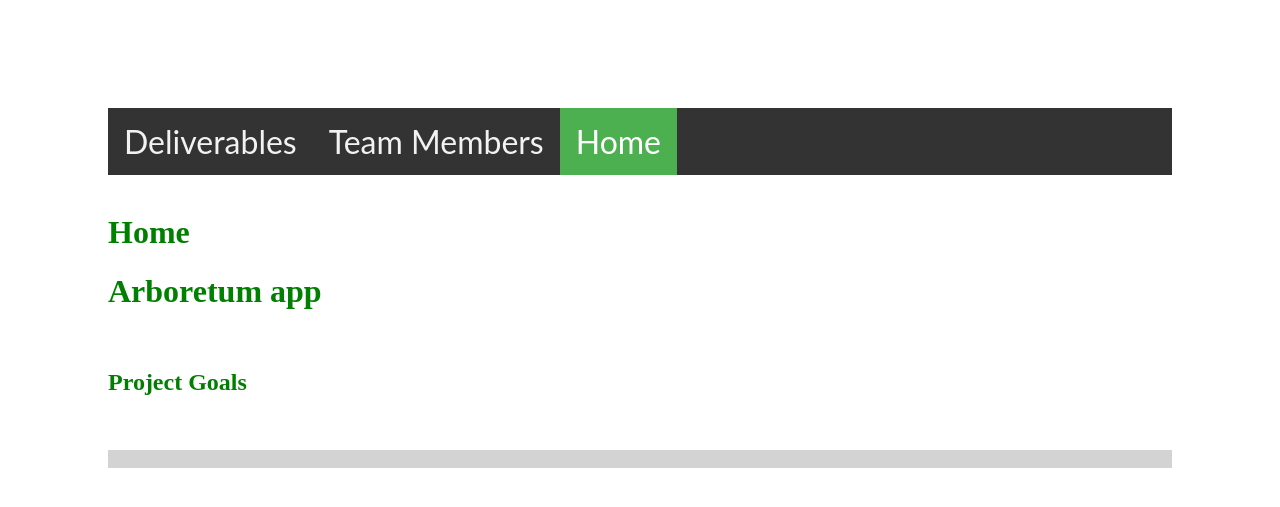
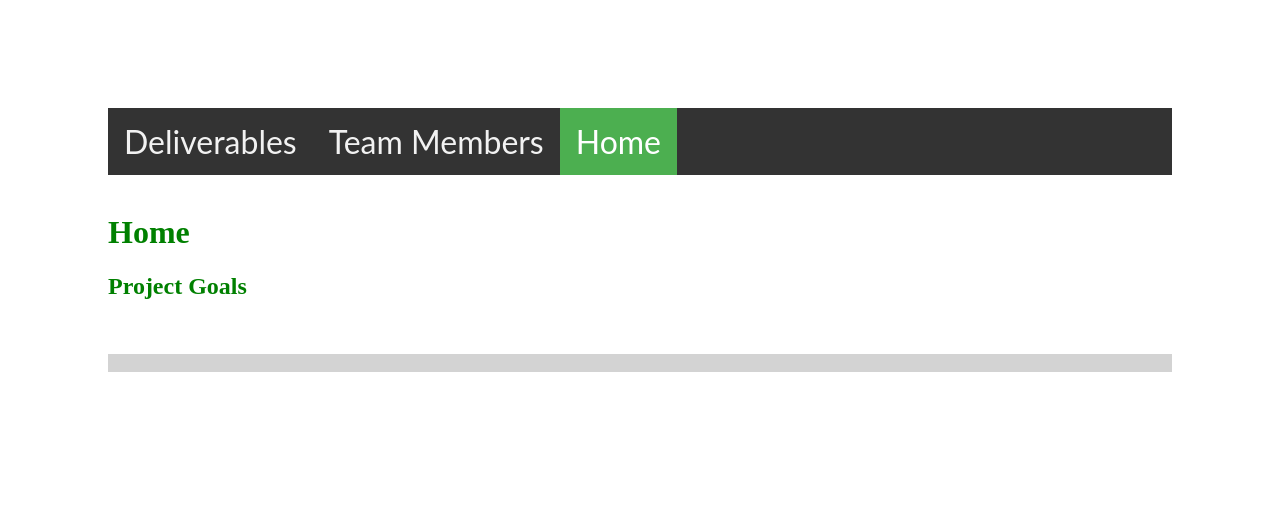
Before and after one commit to lmbrager/CS495Arboretum.github.io, a Jekyll site: the page built from index.html, in a window 1280 px wide. Shown: the top 507 px of the page. Built offline with Jekyll 4.4.1, drawn with Linux system fonts in a browser that asks for light colours.

Commit message:
Update index.html

```diff
--- a/index.html
+++ b/index.html
@@ -4,7 +4,6 @@ title: Home
 ---
 <html>
   <body>
-  <h1>Arboretum app</h1><br>
     <h2>Project Goals</h2></br>
     <p><br>
     </p>
```
